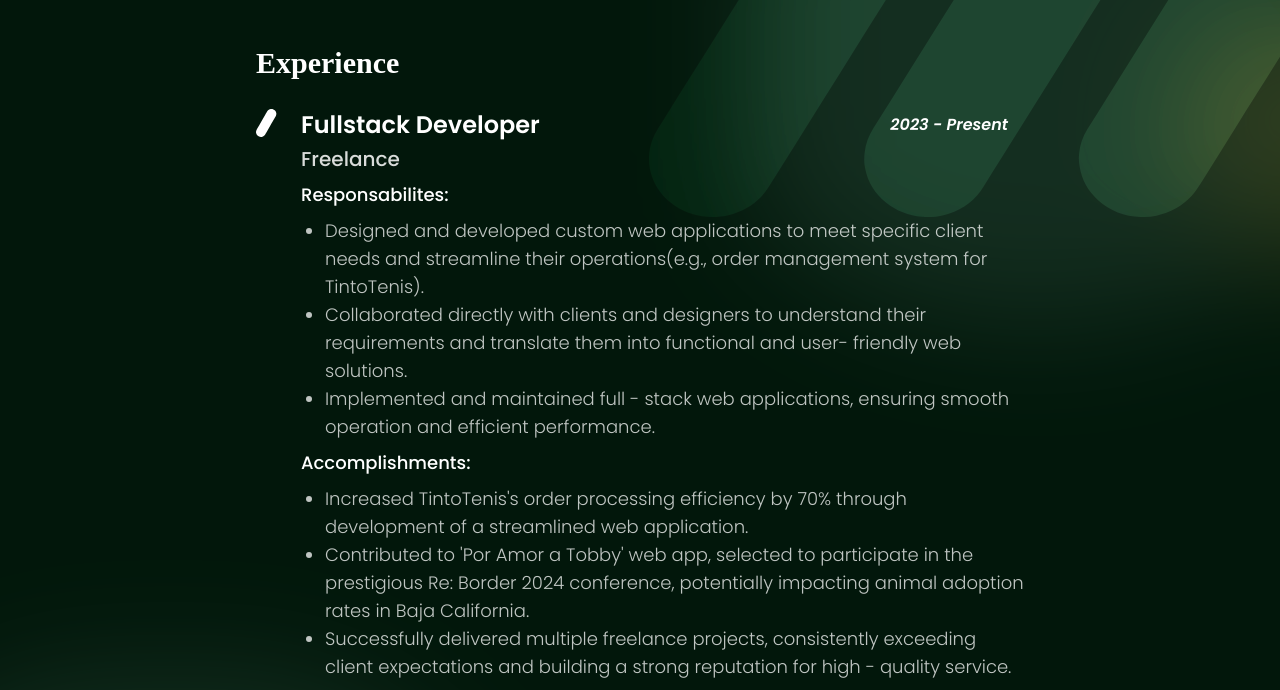
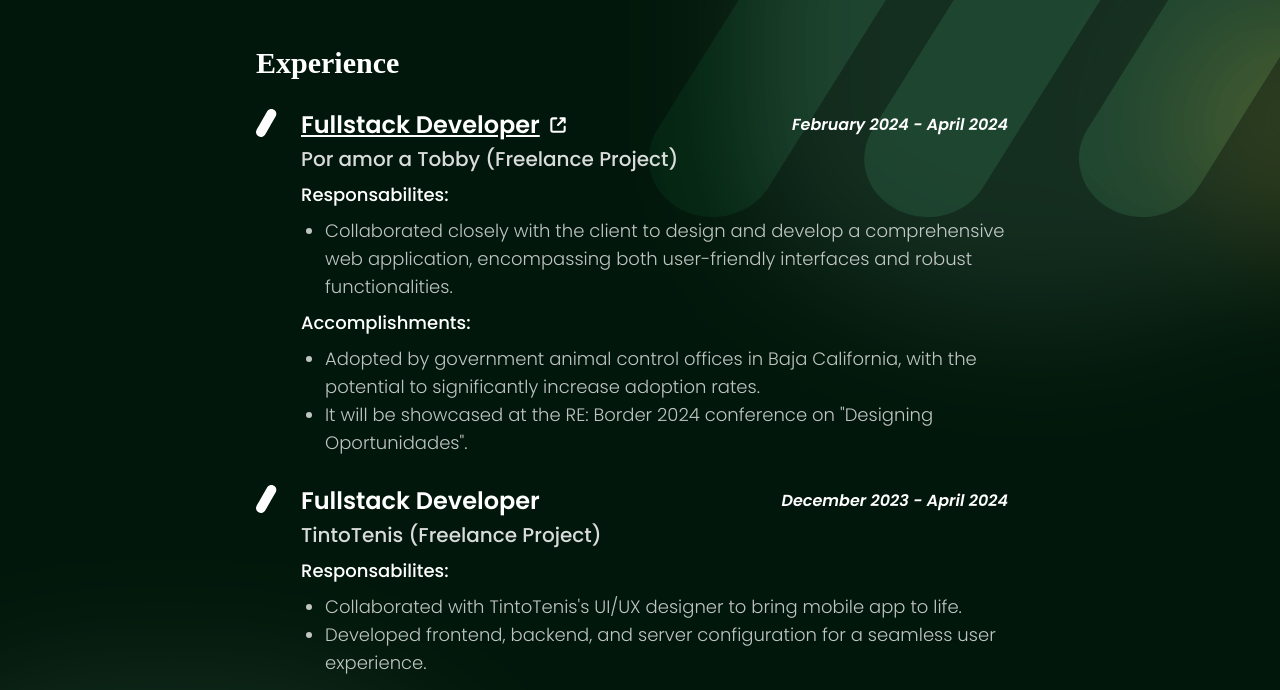
Before and after one commit to eliangerard/portfolio, an Astro site: page / in a window 1280 px wide. Shown: the part 1119-1809 px from the top of the page. Built offline with nearby package versions, Linux system fonts and the light colour scheme; Astro itself is replaced by a stand-in of ours; a web font is replaced by a local one.

Commit message:
Update resume and data to be consistent

```diff
--- a/src/data.js
+++ b/src/data.js
@@ -8,19 +8,34 @@ export const data = {
     experience: [
         {
             title: "Fullstack Developer",
-            subtitle: "Freelance",
-            data: "2023 - Present",
-            responsabilites: ["Designed and developed custom web applications to meet specific client needs and streamline their operations(e.g., order management system for TintoTenis).",
-                "Collaborated directly with clients and designers to understand their requirements and translate them into functional and user- friendly web solutions.",
-                "Implemented and maintained full - stack web applications, ensuring smooth operation and efficient performance."],
-            accomplishments: ["Increased TintoTenis's order processing efficiency by 70% through development of a streamlined web application.",
-                "Contributed to 'Por Amor a Tobby' web app, selected to participate in the prestigious Re: Border 2024 conference, potentially impacting animal adoption rates in Baja California.",
-                "Successfully delivered multiple freelance projects, consistently exceeding client expectations and building a strong reputation for high - quality service."]
+            subtitle: "Por amor a Tobby (Freelance Project)",
+            data: "February 2024 - April 2024",
+            responsabilites: [
+                "Collaborated closely with the client to design and develop a comprehensive web application, encompassing both user-friendly interfaces and robust functionalities.",
+            ],
+            accomplishments: [
+                "Adopted by government animal control offices in Baja California, with the potential to significantly increase adoption rates.",
+                'It will be showcased at the RE: Border 2024 conference on "Designing Oportunidades".',
+            ],
+            link: "https://poramoratobby.com/",
         },
+        {
+            title: "Fullstack Developer",
+            subtitle: "TintoTenis (Freelance Project)",
+            data: "December 2023 - April 2024",
+            responsabilites: [
+                "Collaborated with TintoTenis's UI/UX designer to bring mobile app to life.",
+                "Developed frontend, backend, and server configuration for a seamless user experience.",
+            ],
+            accomplishments: [
+                "Increased TintoTenis's order processing efficiency by 70% through development of a streamlined web application.",
+            ]
+        },
+
         {
             title: "Programming Tutor",
             subtitle: "SuperProf",
-            data: "2023 - Present",
+            data: "October 2023 - Present",
             responsabilites: ["Provided one-on-one instruction in web development fundamentals and specific technologies.",
                 "Mentored students by troubleshooting code, answering questions, and fostering a supportive learning environment.",
                 "Cultivated long-term student relationships through ongoing tutoring sessions."],
@@ -33,7 +48,7 @@ export const data = {
         {
             title: "Computer Systems Engineer",
             subtitle: "Tecnológico Nacional de México Campus Chihuahua II",
-            data: "2020 - Present",
+            data: "January 2020 - Present",
             description: "Focusing on technologies such as Java, Node.js, HTML, CSS, and JavaScript, as well as proficiency in MySQL and MongoDB for database management, deployment experience with cloud platforms like AWS, alongside network administration. Actively involved in competitions and community engagement initiatives in the city.",
             link: "/Reticula-ISC-2023.webp",
         },
@@ -74,10 +89,18 @@ export const data = {
             link: "https://navegatest.vercel.app/",
         },
         {
-            title: "Simple TTS",
+            title: "SimpleTTS",
             description: "A Node.js package that encapsulates the functionality of the google-tts-api package, enabling quick and free text-to-speech conversion. I made this project to generate easily tts in mp3 for my Discord Bots and I thought it was a good idea to share it, now it has hundreds of downloads.",
             technologies: ["Node.js"],
+            image: "/stts.png",
             link: "https://www.npmjs.com/package/simple-tts-mp3",
         },
+        {
+            title: "Minemadness",
+            description: "A mobile game based in the traiditional game Minesweeper, but with a twist, scoring points and getting powerups before the time runs out. This game was made with Unity and C# and it's available on Google Play Store and Huawei AppGallery.",
+            technologies: ["Unity", "C#"],
+            image: "/mm.webp",
+            link: "https://play.google.com/store/apps/details?id=com.GAMEMZ.Minemadness"
+        }
     ],
 }
```
Also changed, not shown: 1 other file.
